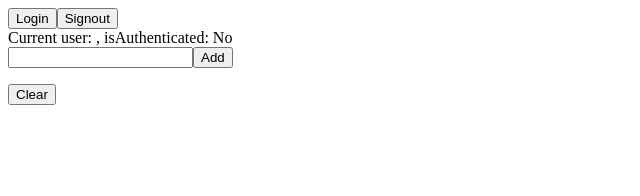
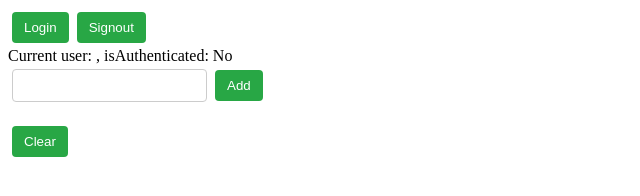
Before and after one commit to acciojob/context-reducer-sandeep-mz, a React app: page / in a window 1280 px wide. Shown: the whole page, without its empty margins (0-640 px from the left). Built offline with nearby package versions, Linux system fonts and the light colour scheme.

Commit message:
1st commit

```diff
--- a/src/components/App.js
+++ b/src/components/App.js
@@ -1,6 +1,8 @@
 import React from 'react';
 import { UserProvider } from './UserContext';
 import ShoppingApp from './ShoppingApp';
+
+
 
 function App() {
   return (
--- a/src/index.js
+++ b/src/index.js
@@ -1,6 +1,7 @@
 import React from 'react';
 import ReactDOM from 'react-dom';
 import App from './components/App';
+import './styles/App.css';
 
 ReactDOM.render(
   <React.StrictMode>
--- a/src/styles/App.css
+++ b/src/styles/App.css
@@ -1,12 +1,51 @@
-h1 {
-    color: #27aedb;
-    text-align: center;
-    }
+/* App.css */
 
+/* Basic styles for buttons */
+button {
+    padding: 8px 12px;
+    margin: 4px;
+    cursor: pointer;
+    border: none;
+    border-radius: 4px;
+    background-color: #007bff;
+    color: #fff;
+  }
 
-button{
-    color: #27aedb;
-    text-align: center;
-    justify-content: center;
-    align-items: center;
-}
+  button:hover {
+    background-color: #0056b3;
+  }
+
+  /* Input box styles */
+  input[type="text"] {
+    padding: 8px;
+    margin: 4px;
+    border-radius: 4px;
+    border: 1px solid #ccc;
+  }
+
+  /* List styles */
+  ul {
+    list-style: none;
+    padding: 0;
+  }
+
+  li {
+    margin-bottom: 8px;
+  }
+
+  /* Additional styling for buttons with specific IDs */
+  #login-btn,
+  #signout,
+  #add-button,
+  #remove-button,
+  #clear-list {
+    background-color: #28a745;
+  }
+
+  #login-btn:hover,
+  #signout:hover,
+  #add-button:hover,
+  #remove-button:hover,
+  #clear-list:hover {
+    background-color: #218838;
+  }
```
Also changed, not shown: src/components/UserContext.js (line endings or trailing spaces).
